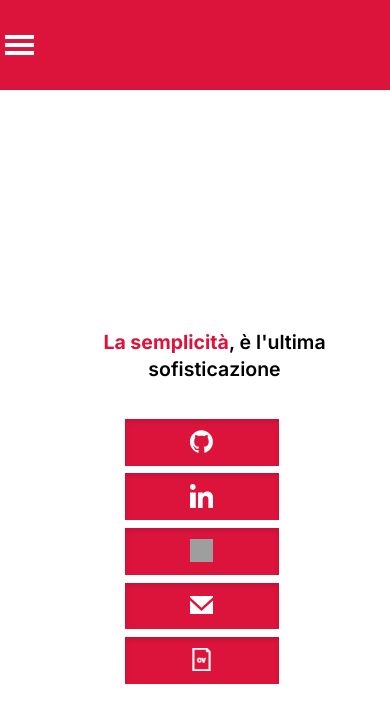
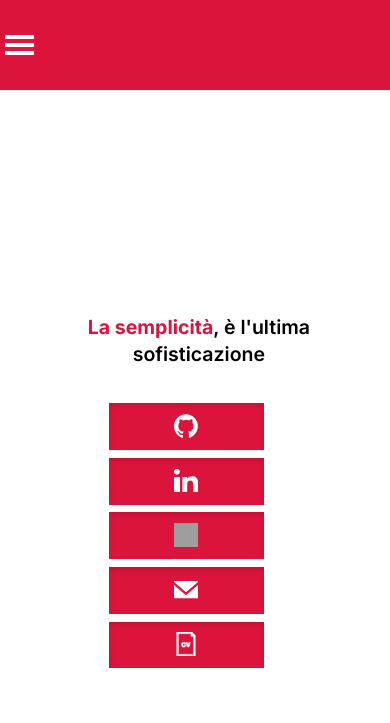
Before and after one commit to lyszt/lyszt.github.io, a Jekyll site: the page built from index.html, in a window 390 px wide and 900 px high. Shown: the top 723 px of the window. Built offline with Jekyll 4.4.1, drawn with Linux system fonts in a browser that asks for light colours; grey boxes are pictures that could not be loaded.

Commit message:
remove useless margins on landing page

```diff
--- a/css/480.css
+++ b/css/480.css
@@ -57,7 +57,6 @@
 
   /*  LANDING PAGE */
   .landing-page {
-    margin: 4vw;
     padding-bottom: 1vw;
   }
 
```
